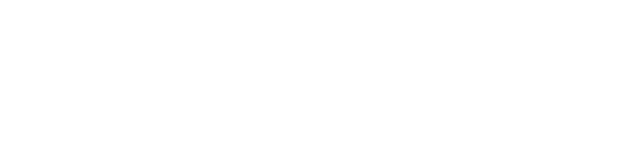
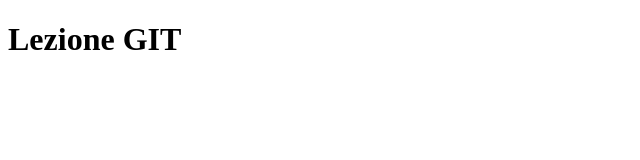
Before and after one commit to marcoinsabato/test_hackjava, a plain HTML site: page index.html in a window 1280 px wide. Shown: the whole page, without its empty margins (0-640 px from the left). Drawn offline with Linux system fonts and the light colour scheme.

Commit message:
modificati index e object.js

```diff
--- a/index.html
+++ b/index.html
@@ -7,6 +7,7 @@
     <title>Document</title>
 </head>
 <body>
+    <h1>Lezione GIT</h1>
     <script src="./object.js"></script>
 </body>
 </html>
--- a/object.js
+++ b/object.js
@@ -59,8 +59,6 @@ let studenti = ['Michele' , 'Marcello' , 'Davide' , 'Luigi' , 'Gesualdo']
 
 console.log(numbers.sort((a,b) => b - a));
 
-
-
 // let frutta = ['🍌','🍏','🍐','🍓','🍍'];
 
 // let sum = numbers.reduce((tot , el) => {
```
